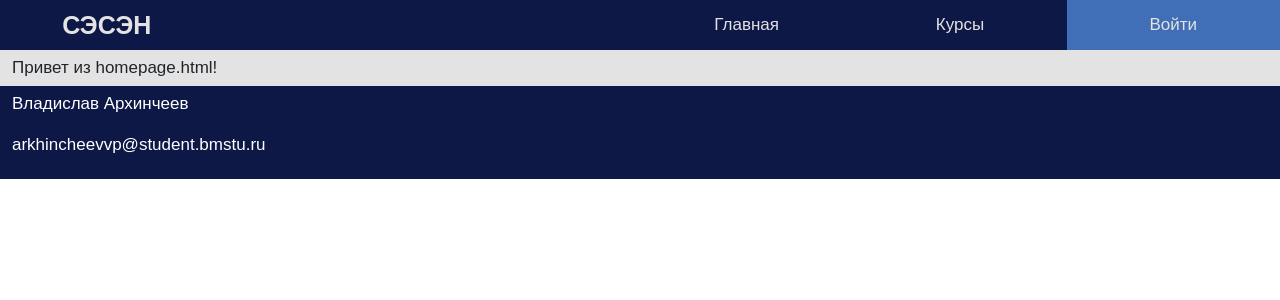
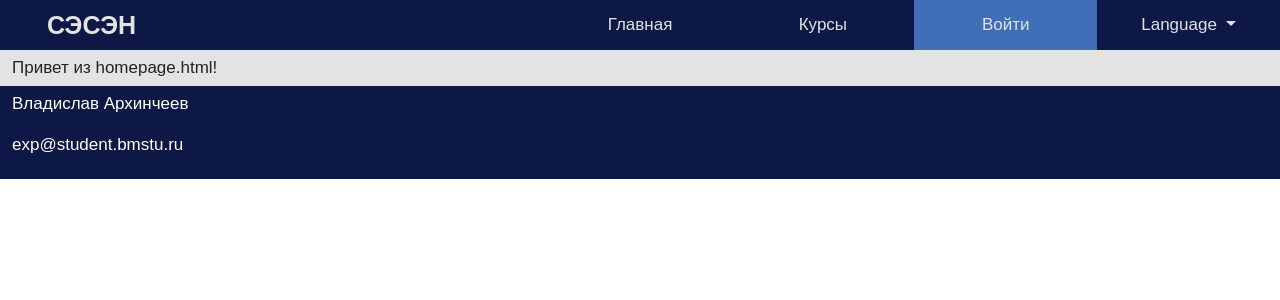
Before and after one commit to XRoyalPTX/buryadtextbook, a Django app: page /home/ in a window 1280 px wide. Shown: the top 300 px of the page. Run offline with Django 5.2, Linux system fonts and the light colour scheme; some web fonts are replaced.

Commit message:
1 добавлена кнопка выбора языка

```diff
--- a/static/css/base.css
+++ b/static/css/base.css
@@ -15,7 +15,7 @@ header a {
     text-decoration: none;
 }
 
-header col {
+header .col {
     height: 50px;
 }
 
--- a/templates/base.html
+++ b/templates/base.html
@@ -4,11 +4,12 @@
 <head>
     <meta charset="UTF-8">
     <title>{% block title %}Сэсэн{% endblock %}</title>
-    <link rel="stylesheet" href="{% static 'css/base.css' %}">
 
     <!-- ПОДКЛЮЧЕНИЕ BOOTSTRAP -->
     <link href="https://cdn.jsdelivr.net/npm/bootstrap@5.3.8/dist/css/bootstrap.min.css" rel="stylesheet" integrity="sha384-sRIl4kxILFvY47J16cr9ZwB07vP4J8+LH7qKQnuqkuIAvNWLzeN8tE5YBujZqJLB" crossorigin="anonymous">
     <script src="https://cdn.jsdelivr.net/npm/bootstrap@5.3.8/dist/js/bootstrap.bundle.min.js" integrity="sha384-FKyoEForCGlyvwx9Hj09JcYn3nv7wiPVlz7YYwJrWVcXK/BmnVDxM+D2scQbITxI" crossorigin="anonymous"></script>
+
+    <link rel="stylesheet" href="{% static 'css/base.css' %}">
 
     <!-- ШРИФТ ARSENAL -->
     <link rel="preconnect" href="https://fonts.googleapis.com">
@@ -33,15 +34,20 @@
             <div class="col">
                 <!-- ПРОБЕЛ -->
             </div>
-            <div class="col menu-button">
-                <a href="{% url 'home' %}">Главная</a>
-            </div>
-            <div class="col menu-button">
-                <a href="#">Курсы</a>
-            </div>
-            <div class="col log-in-button">
-                <a href="#">Войти</a>
-            </div>
+
+            <a class="col menu-button" href="{% url 'home' %}">Главная</a>
+
+            <a class="col menu-button" href="#">Курсы</a>
+
+            <a class="col log-in-button" href="#">Войти</a>
+
+            <a class="col menu-button dropdown-toggle d-block" href="#" role="button" id="dropdownMenuLink" data-bs-toggle="dropdown" aria-expanded="false">
+                Language
+            </a>
+            <ul class="dropdown-menu text-center" aria-labelledby="dropdownMenuLink" style="position: absolute; width: auto; min-width: 50px;">
+                <li><a class="dropdown-item" href="#"><img src="{% static 'images/ruslang.png' %}" style="height: 17px;">&nbsp;Русский</a></li>
+                <li><a class="dropdown-item" href="#"><img src="{% static 'images/englang.png' %}" style="height: 17px;">&nbsp;English</a></li>
+            </ul>
         </div>
     </header>
 
@@ -51,7 +57,7 @@
 
     <footer class="container-fluid">
         <p>Владислав Архинчеев</p>
-        <p>arkhincheevvp@student.bmstu.ru</p>
+        <p>exp@student.bmstu.ru</p>
     </footer>
 </body>
 </html>
```
Also changed, not shown: static/images/englang.png (added), static/images/ruslang.png (added).
